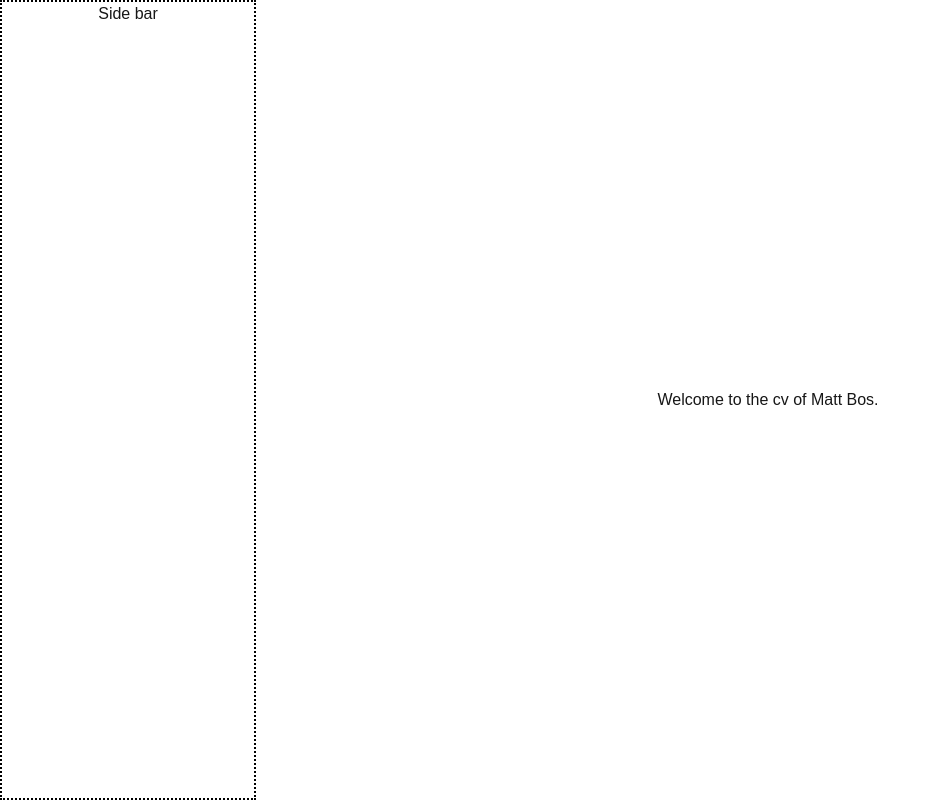
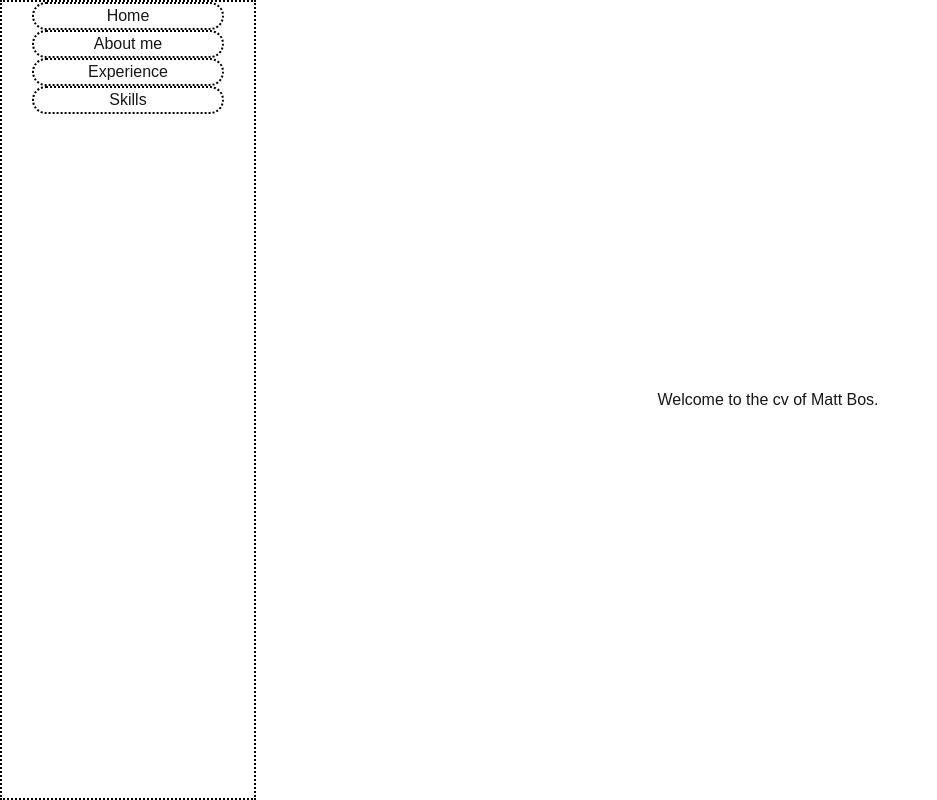
Before and after one commit to mattbos97/cv-frontend, a Next.js app: page / in a window 1280 px wide. Shown: the whole page, without its empty margins (0-937 px from the left). Built offline with nearby package versions, Linux system fonts and the light colour scheme.

Commit message:
Added basic navigation links

```diff
--- a/app/ui/SideBar.tsx
+++ b/app/ui/SideBar.tsx
@@ -1,7 +1,27 @@
+import Link from "next/link";
+
 export default function SideBar(){
+
+    const links = [
+        {name: "Home", href: "/"},
+        {name: "About me", href: "/about-me"},
+        {name: "Experience", href: "/experience"},
+        {name: "Skills", href: "/skills"}
+    ];
+
     return(
-        <nav className={"border-dotted border-black border-2 w-64 flex justify-center"}>
-            <h1>Side bar</h1>
+        <nav className={"border-dotted border-black border-2 w-64 flex items-center flex-col"}>
+            {links.map((link) => {
+                return(
+                    <Link
+                        className={"border-dotted border-black border-2 rounded-full w-48 flex justify-center"}
+                        key={link.name}
+                        href={link.href}
+                    >
+                        {link.name}
+                    </Link>
+                );
+            })}
         </nav>
     );
 }
```
